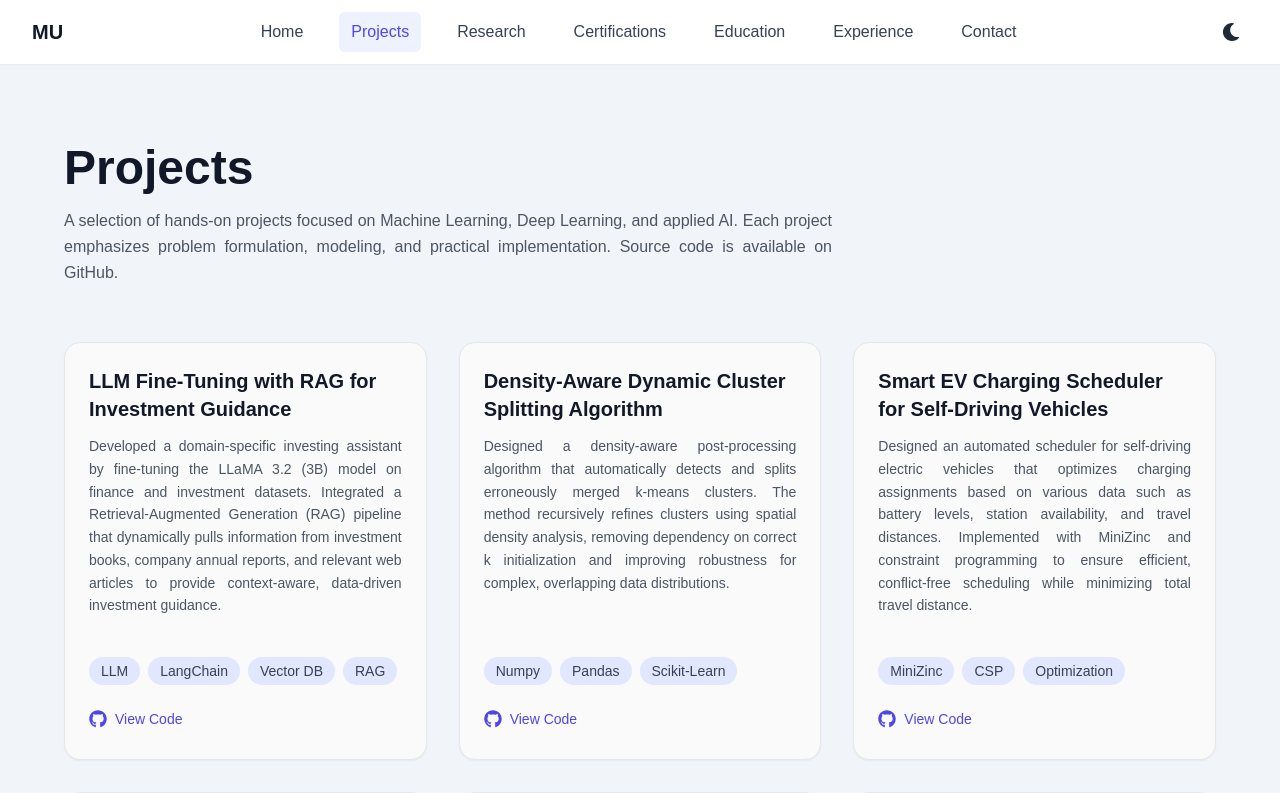
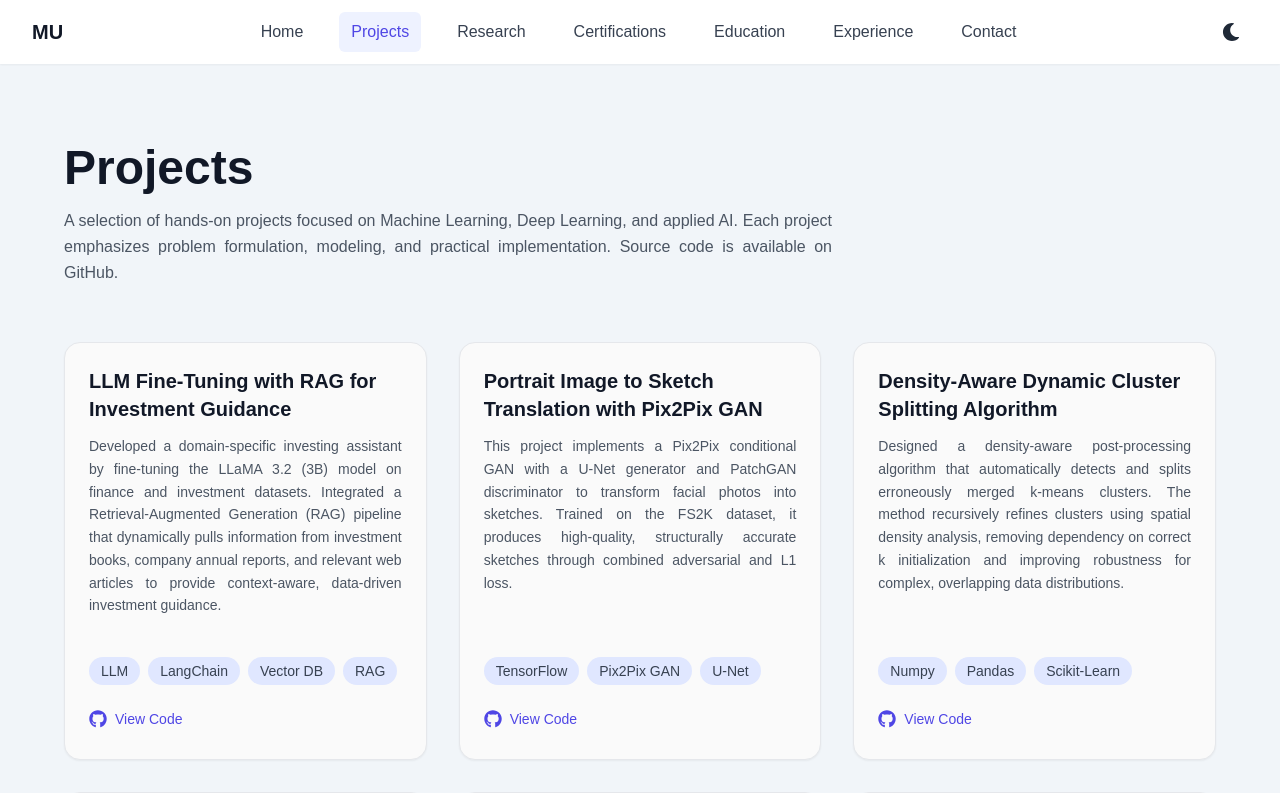
Before and after one commit to Mahir-Uddin0/portfolio_website, a Next.js app: page /projects in a window 1280 px wide. Shown: the top 793 px of the page. Built offline with nearby package versions, Linux system fonts and the light colour scheme.

Commit message:
added image translation project

```diff
--- a/pages/projects.js
+++ b/pages/projects.js
@@ -65,6 +65,44 @@ export default function Projects() {
 
             <div>
               <h3 className="text-xl font-semibold text-gray-900 dark:text-white">
+                Portrait Image to Sketch Translation with Pix2Pix GAN
+              </h3>
+
+              <p className="mt-3 text-sm text-justify text-gray-600 dark:text-gray-400 leading-relaxed">
+                This project implements a Pix2Pix conditional GAN with a U-Net generator and PatchGAN
+                discriminator to transform facial photos into sketches. Trained on the FS2K dataset,
+                it produces high-quality, structurally accurate sketches through combined adversarial
+                and L1 loss.
+                </p>
+            </div>
+
+            {/* GitHub */}
+            <div className="mt-6">
+              {/* Tech Stack */}
+              <div className="mt-4 flex flex-wrap gap-2">
+                <span className="skill-pill">TensorFlow</span>
+                <span className="skill-pill">Pix2Pix GAN</span>
+                <span className="skill-pill">U-Net</span>
+                {/* <span className="skill-pill">PatchGAN</span> */}
+              </div>
+              <br></br>
+              <a
+                href="https://github.com/Mahir-Uddin0/portrait-to-sketch-translation-with-Pix2Pix-GAN/tree/main"
+                target="_blank"
+                rel="noreferrer"
+                className="inline-flex items-center gap-2 text-sm font-medium text-indigo-600 dark:text-indigo-400 hover:underline"
+              >
+                <FaGithub className="text-lg" />
+                View Code
+              </a>
+            </div>
+          </div>
+
+          {/* 3. Project Card */}
+          <div className="bg-neutral-50  dark:bg-gray-900 border border-gray-200 dark:border-gray-800 rounded-2xl shadow-sm hover:shadow-lg transition p-6 flex flex-col justify-between">
+
+            <div>
+              <h3 className="text-xl font-semibold text-gray-900 dark:text-white">
                 Density-Aware Dynamic Cluster Splitting Algorithm
               </h3>
 
@@ -97,7 +135,7 @@ export default function Projects() {
             </div>
           </div>
 
-          {/* 3. Project Card */}
+          {/* 4. Project Card */}
           <div className="bg-neutral-50  dark:bg-gray-900 border border-gray-200 dark:border-gray-800 rounded-2xl shadow-sm hover:shadow-lg transition p-6 flex flex-col justify-between">
 
             <div>
@@ -132,7 +170,7 @@ export default function Projects() {
             </div>
           </div>
 
-          {/* 4. Project Card */}
+          {/* 5. Project Card */}
           <div className="bg-neutral-50  dark:bg-gray-900 border border-gray-200 dark:border-gray-800 rounded-2xl shadow-sm hover:shadow-lg transition p-6 flex flex-col justify-between">
 
             <div>
@@ -147,7 +185,10 @@ export default function Projects() {
                 rules that capture non-linear patterns in stock price movements.
               </p>
 
+              </div>
 
+              <div className="mt-6">
+               {/* Tech Stack */}
               <div className="mt-6">
                 <div className="mt-4 flex flex-wrap gap-2">
                   <span className="skill-pill">ANFIS</span>
@@ -168,7 +209,7 @@ export default function Projects() {
             </div>
           </div>
 
-          {/* 5. Project Card */}
+          {/* 6. Project Card */}
           <div className="bg-neutral-50  dark:bg-gray-900 border border-gray-200 dark:border-gray-800 rounded-2xl shadow-sm hover:shadow-lg transition p-6 flex flex-col justify-between">
 
             <div>
@@ -208,7 +249,7 @@ export default function Projects() {
 
 
 
-          {/* 6. Project Card */}
+          {/* 7. Project Card */}
           <div className="bg-neutral-50  dark:bg-gray-900 border border-gray-200 dark:border-gray-800 rounded-2xl shadow-sm hover:shadow-lg transition p-6 flex flex-col justify-between">
 
             <div>
```
Lines whose indentation alone changed are shown as unchanged.
